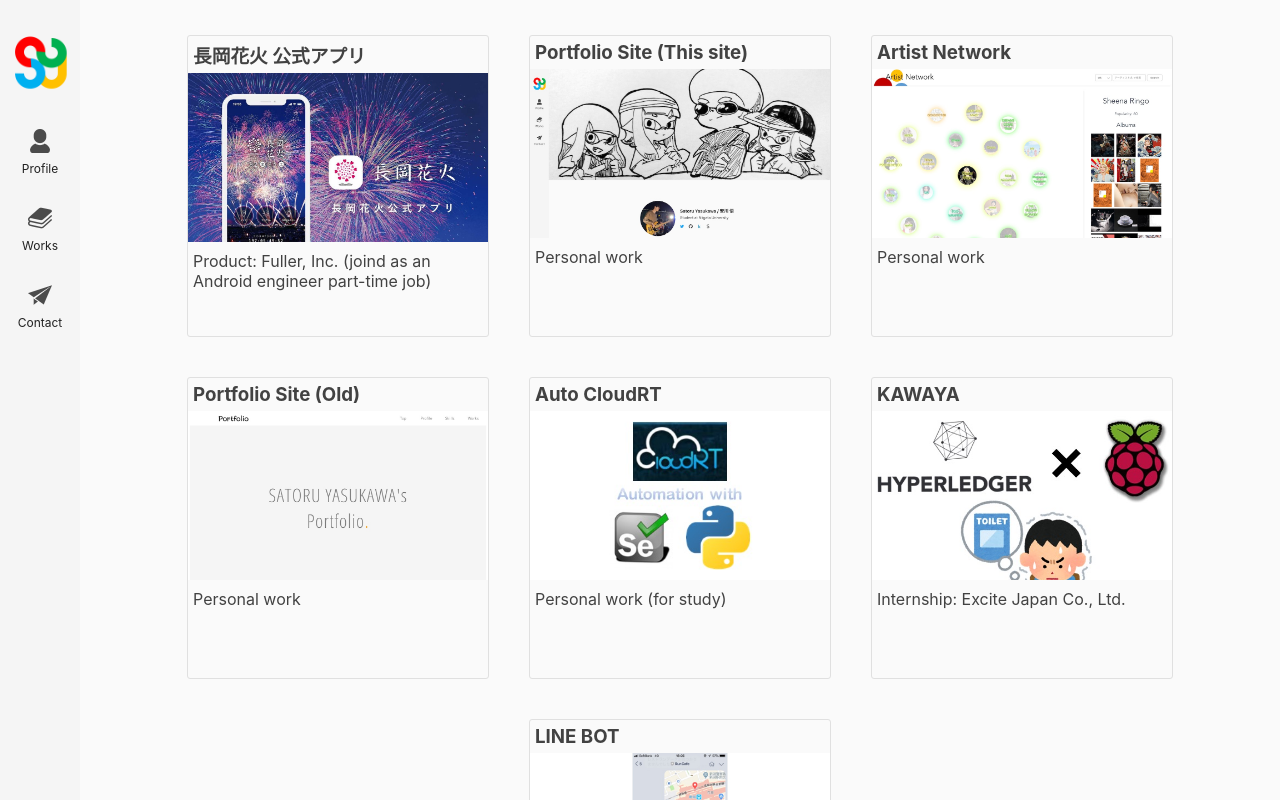
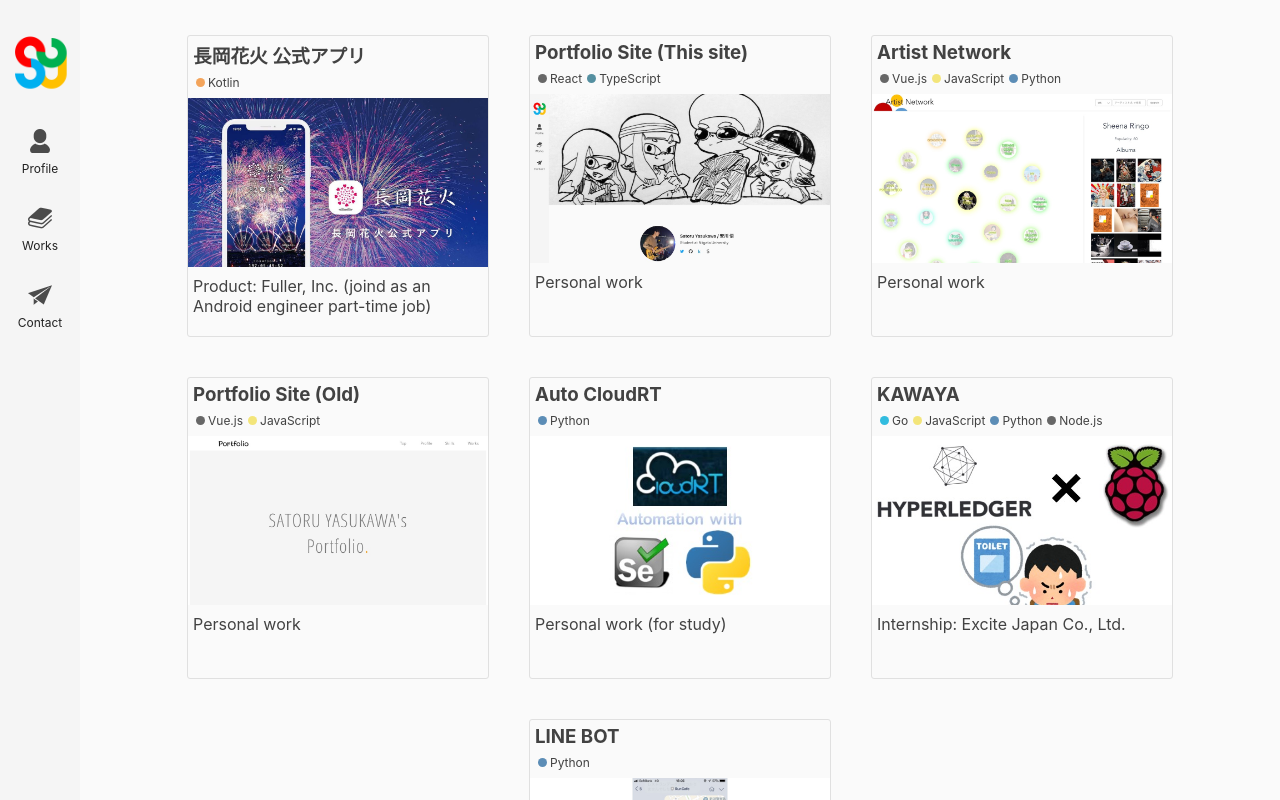
Before and after one commit to saccho/saccho.github.io, a React app: page /works in a window 1280 px wide. Shown: the top 800 px of the page. Built offline with nearby package versions, Linux system fonts and the light colour scheme.

Commit message:
[update] Worksに使用言語を追加

```diff
--- a/src/app/components/WorkCard.tsx
+++ b/src/app/components/WorkCard.tsx
@@ -1,22 +1,48 @@
 import React from 'react';
 import styled from 'styled-components';
+
+type Language = {
+  name: string;
+  color: string;
+}
 
 type Props = {
   title: string;
   imgSrc: string;
   description: string;
   url: string;
+  languages: Language[];
 }
 
-type StyleProps = {
+type ImgSrcProps = {
   src: string;
 }
 
+type StyleColorProps = {
+  color: string;
+}
+
 const WorkCard: React.FC<Props> = (props) => {
+  const langList = []
+  for(const i in props.languages) {
+    const red = parseInt(props.languages[i].color.substring(1, 3), 16)
+    const green = parseInt(props.languages[i].color.substring(3, 5), 16)
+    const blue = parseInt(props.languages[i].color.substring(5, 7), 16)
+    const rgba = `rgb(${red}, ${green}, ${blue}, .8)`
+    langList.push(
+      <LangLi>
+        <LangStyle color={rgba}/>
+        <LangName>{props.languages[i].name}</LangName>
+      </LangLi>
+    )
+  }
   return(
     <WorkLink href={props.url} target='_blank' rel='noopener noreferrer'>
       <Card>
         <Title>{props.title}</Title>
+        <LangUl>
+          {langList}
+        </LangUl>
         <ImgWrapper>
           <Img src={props.imgSrc}></Img>
         </ImgWrapper>
@@ -44,17 +70,45 @@ const Card = styled.div`
   transition: .2s;
   &:hover{
     border: 1px solid #4FC3F7;
-    color: #03A9F4
+    color: #03A9F4;
   }
   &:hover Img{
-    /* filter: grayscale(0%); */
     transform: scale(1.05);
+  }
+  &:hover LangUl{
+    border-top: 1px solid #4FC3F7;
   }
 `
 
 const Title = styled.h3`
-  margin: 5px;
   position: relative;
+  padding: 5px 5px 3px 5px;
+  margin: 0;
+`
+
+const LangUl = styled.ul`
+  padding: 0 0 7px 5px;
+  margin: 0;
+  transition: .2s;
+`
+
+const LangLi = styled.li`
+  padding-right: 2px;
+  display: inline-block;
+`
+
+const LangStyle = styled.span`
+  display: inline-block;
+  background-color: ${(props: StyleColorProps) => props.color};
+  width: 9px;
+  height: 9px;
+  border-radius: 50%;
+  margin: 0 3px;
+`
+
+const LangName = styled.span`
+  font-size: 12px;
+  color: #424242;
 `
 
 const ImgWrapper = styled.div`
@@ -63,19 +117,20 @@ const ImgWrapper = styled.div`
 
 const Img = styled.img`
   position: relative;
-  src: url(${(props: StyleProps) => props.src});
+  src: url(${(props: ImgSrcProps) => props.src});
   background-repeat: no-repeat;
   object-position: 50% 0;
   object-fit: cover;
   width: 300px;
   height: calc(300px * 9/16);
-  /* filter: grayscale(100%); */
   transition: .2s;
 `
 
 const Desc = styled.p`
   word-wrap: break-word;
-  margin: 5px;
+  height: 50px;
+  padding: 5px;
+  margin: 0;
 `
 
 export default WorkCard;
--- a/src/app/pages/Works.tsx
+++ b/src/app/pages/Works.tsx
@@ -9,48 +9,103 @@ import kawaya from '../../assets/works/kawaya.jpg';
 import autoCloudRT from '../../assets/works/autoCloudRT.jpg';
 import linebot from '../../assets/works/linebot.jpg';
 
+const defaultColor = '#424242'
+const languages = {
+  python: {
+    name: 'Python',
+    color: '#3572A5'
+  },
+  matlab: {
+    name: 'MATLAB',
+    color: '#MATLAB'
+  },
+  kotlin: {
+    name: 'Kotlin',
+    color: '#F18E33'
+  },
+  go: {
+    name: 'Go',
+    color: '#00ADD8'
+  },
+  js: {
+    name: 'JavaScript',
+    color: '#F1E05A'
+  },
+  ts: {
+    name: 'TypeScript',
+    color: '#2B7489'
+  },
+  html: {
+    name: 'HTML5',
+    color: '#E34C26'
+  },
+  css: {
+    name: 'CSS3',
+    color: '#563D7C'
+  },
+  vue: {
+    name: 'Vue.js',
+    color: defaultColor
+  },
+  react: {
+    name: 'React',
+    color: defaultColor
+  },
+  node: {
+    name: 'Node.js',
+    color: defaultColor
+  },
+}
+
 const works = [
   {
     title: '長岡花火 公式アプリ',
     imgPath: nagaoka,
     url: 'https://play.google.com/store/apps/details?id=io.joren.nagaokamatsuri',
-    description: 'Product: Fuller, Inc. (joind as an Android engineer part-time job)'
+    description: 'Product: Fuller, Inc. (joind as an Android engineer part-time job)',
+    languages: [languages.kotlin],
   },
   {
     title: 'Portfolio Site (This site)',
     imgPath: newPortfolio,
     url: 'https://github.com/saccho/saccho.github.io',
-    description: 'Personal work'
+    description: 'Personal work',
+    languages: [languages.react, languages.ts]
   },
   {
     title: 'Artist Network',
     imgPath: artistNetwork,
     url: 'https://github.com/saccho/artists-network-front',
-    description: 'Personal work'
+    description: 'Personal work',
+    languages: [languages.vue, languages.js, languages.python]
   },
   {
     title: 'Portfolio Site (Old)',
     imgPath: oldPortfolio,
     url: 'https://github.com/saccho/saccho.github.io',
-    description: 'Personal work'
+    description: 'Personal work',
+    languages: [languages.vue, languages.js]
   },
   {
     title: 'Auto CloudRT',
     imgPath: autoCloudRT,
     url: 'https://github.com/saccho/auto-cloudRT',
-    description: 'Personal work (for study)'
+    description: 'Personal work (for study)',
+    languages: [languages.python]
   },
   {
     title: 'KAWAYA',
     imgPath: kawaya,
     url: 'https://github.com/ExciteJapanPub/summer-intern-2018-blockchain-fabric',
-    description: 'Internship: Excite Japan Co., Ltd.'
+    description: 'Internship: Excite Japan Co., Ltd.',
+    languages: [languages.go, languages.js, languages.python, languages.node]
   },
   {
     title: 'LINE BOT',
     imgPath: linebot,
     url: 'https://github.com/saccho/my_linebot',
-    description: 'Personal work'
+    description: 'Personal work',
+    languages: [languages.python]
   },
 ]
 
@@ -61,6 +116,7 @@ const Works: React.FC = () =>{
     <WorkCard title={works[i].title} imgSrc={works[i].imgPath}
       url={works[i].url}
       description={works[i].description}
+      languages={works[i].languages}
     />)
   }
   return(
```
